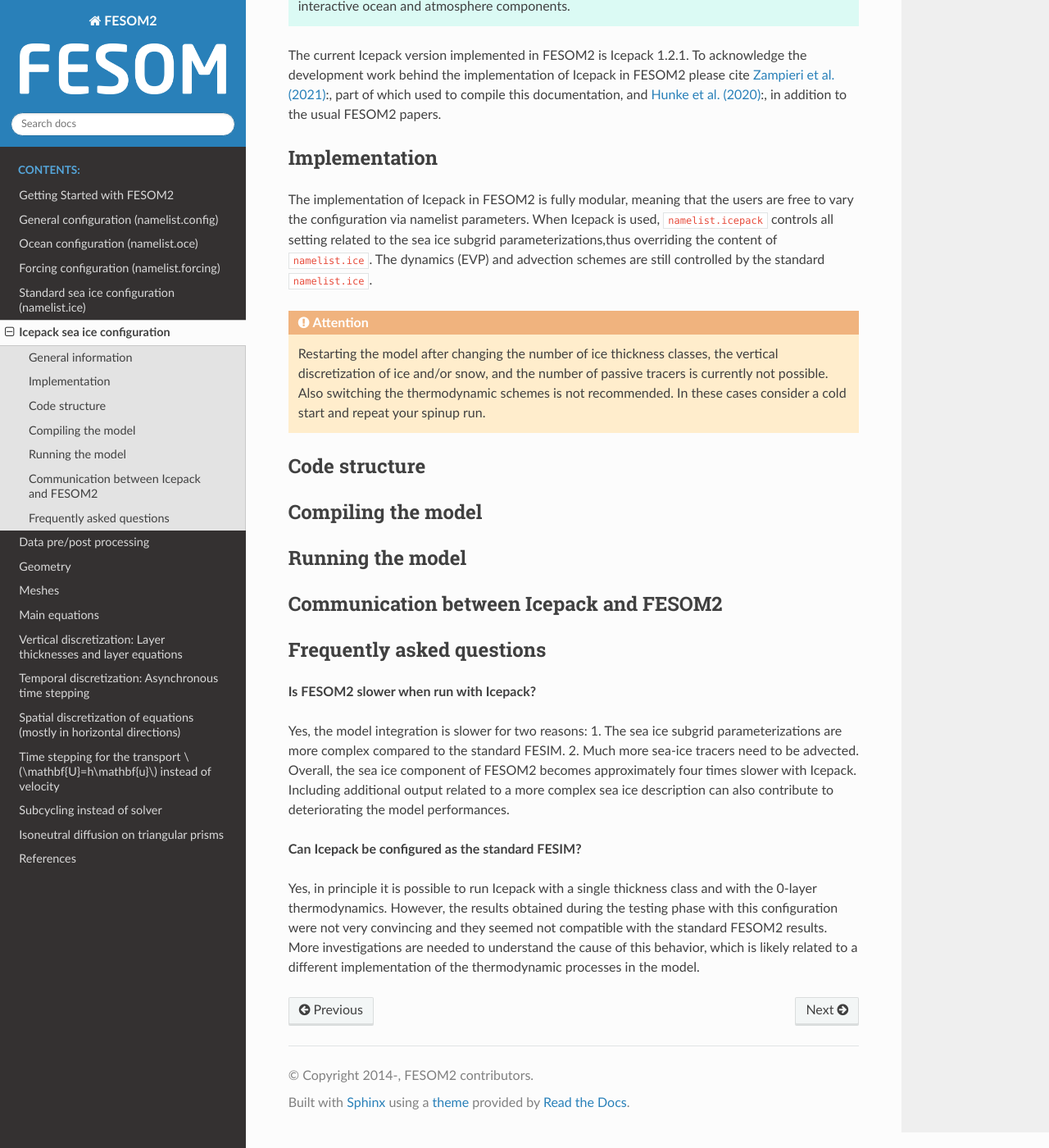
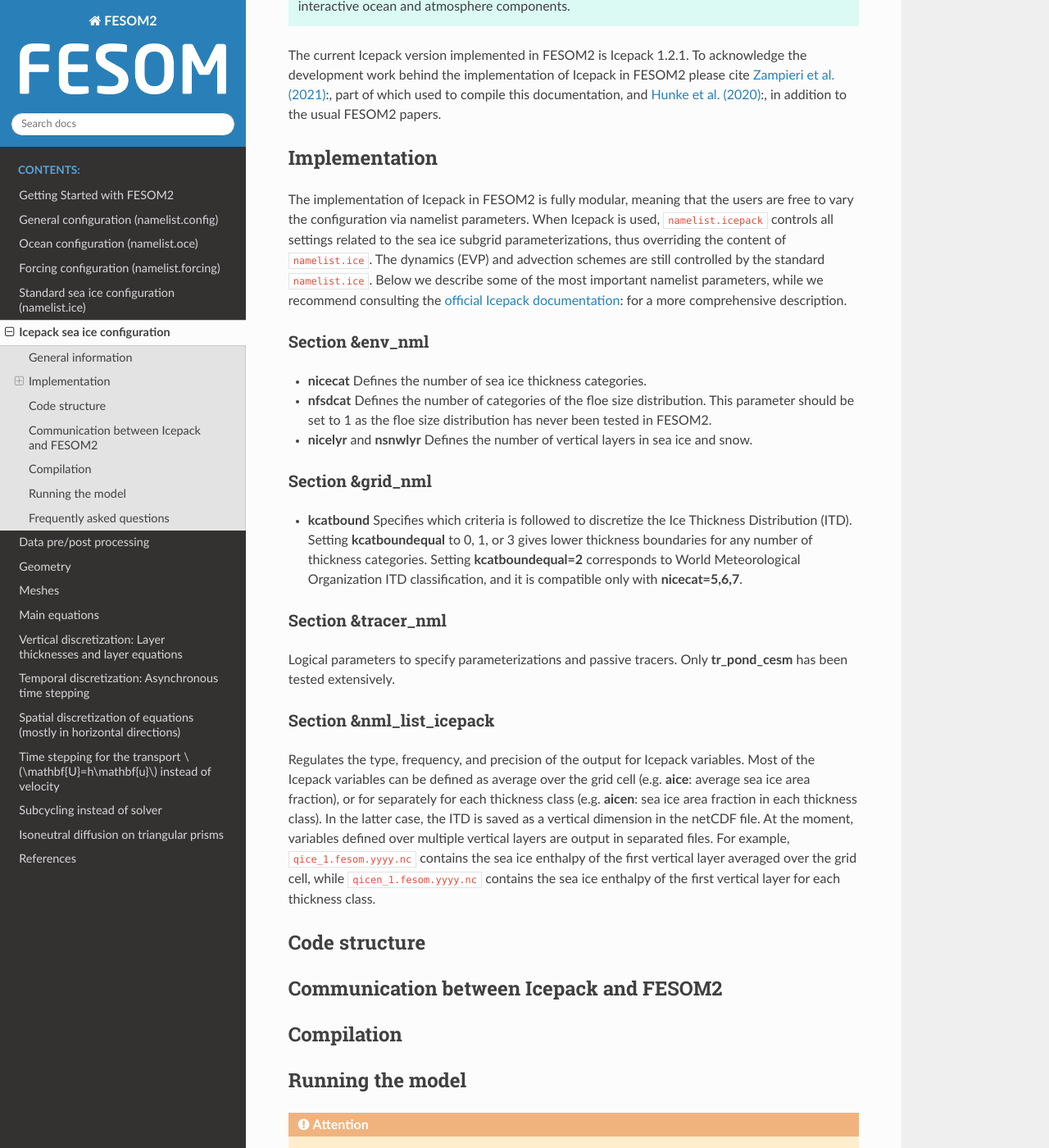
Before and after one commit to FESOM/fesom2_doc, a Sphinx documentation site: the page built from doc/icepack_in_fesom.rst, in a window 1280 px wide and 1400 px high, scrolled down 1261 px. Shown: the whole window at 82% size. Built offline with Sphinx 7.4.7 and the Read the Docs theme 2.0.0, drawn with Linux system fonts in a browser that asks for light colours; some of the changed text lies outside the part shown.

Commit message:
Some more progresses

```diff
--- a/doc/icepack_in_fesom.rst
+++ b/doc/icepack_in_fesom.rst
@@ -25,22 +25,44 @@ The current Icepack version implemented in FESOM2 is Icepack 1.2.1. To acknowled
 Implementation
 ==============
 
-The implementation of Icepack in FESOM2 is fully modular, meaning that the users are free to vary the configuration via namelist parameters. When Icepack is used, ``namelist.icepack`` controls all setting related to the sea ice subgrid parameterizations,thus overriding the content of ``namelist.ice``. The dynamics (EVP) and advection schemes are still controlled by the standard ``namelist.ice``.
+The implementation of Icepack in FESOM2 is fully modular, meaning that the users are free to vary the configuration via namelist parameters. When Icepack is used, ``namelist.icepack`` controls all settings related to the sea ice subgrid parameterizations, thus overriding the content of ``namelist.ice``. The dynamics (EVP) and advection schemes are still controlled by the standard ``namelist.ice``. Below we describe some of the most important namelist parameters, while we recommend consulting the `official Icepack documentation <https://buildmedia.readthedocs.org/media/pdf/cice-consortium-icepack/icepack1.2.1/cice-consortium-icepack.pdf>`_: for a more comprehensive description.
 
-.. attention::
-   Restarting the model after changing the number of ice thickness classes, the vertical discretization of ice and/or snow, and the number of passive tracers is currently not possible. Also switching the thermodynamic schemes is not recommended. In these cases consider a cold start and repeat your spinup run.
+Section &env_nml
+""""""""""""""""
+
+- **nicecat** Defines the number of sea ice thickness categories.
+- **nfsdcat** Defines the number of categories of the floe size distribution. This parameter should be set to 1 as the floe size distribution has never been tested in FESOM2.
+- **nicelyr** and **nsnwlyr** Defines the number of vertical layers in sea ice and snow.
+
+Section &grid_nml
+""""""""""""""""
+
+- **kcatbound** Specifies which criteria is followed to discretize the Ice Thickness Distribution (ITD). Setting **kcatboundequal** to 0, 1, or 3 gives lower thickness boundaries for any number of thickness categories. Setting **kcatboundequal=2** corresponds to World Meteorological Organization ITD classification, and it is compatible only with **nicecat=5,6,7**.
+
+Section &tracer_nml
+"""""""""""""""""""
+
+Logical parameters to specify parameterizations and passive tracers. Only **tr_pond_cesm** has been tested extensively.
+
+Section &nml_list_icepack
+"""""""""""""""""""""""""
+
+Regulates the type, frequency, and precision of the output for Icepack variables. Most of the Icepack variables can be defined as average over the grid cell (e.g. **aice**: average sea ice area fraction), or for separately for each thickness class (e.g. **aicen**: sea ice area fraction in each thickness class). In the latter case, the ITD is saved as a vertical dimension in the netCDF file. At the moment, variables defined over multiple vertical layers are output in separated files. For example, ``qice_1.fesom.yyyy.nc`` contains the sea ice enthalpy of the first vertical layer averaged over the grid cell, while ``qicen_1.fesom.yyyy.nc`` contains the sea ice enthalpy of the first vertical layer for each thickness class.
 
 Code structure
 ==============
 
-Compiling the model
-===================
+Communication between Icepack and FESOM2
+========================================
+
+Compilation
+===========
 
 Running the model
 =================
 
-Communication between Icepack and FESOM2
-========================================
+.. attention::
+   Restarting the model after changing the number of ice thickness classes, the vertical discretization of ice and/or snow, and the number of passive tracers is currently not possible. Also, changing the thermodynamic and melt pond schemes during the run is not recommended. In these cases consider a cold start and repeat your spinup run.
 
 Frequently asked questions
 ==========================
```
